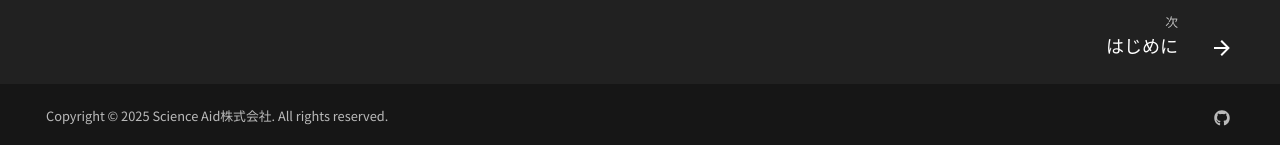
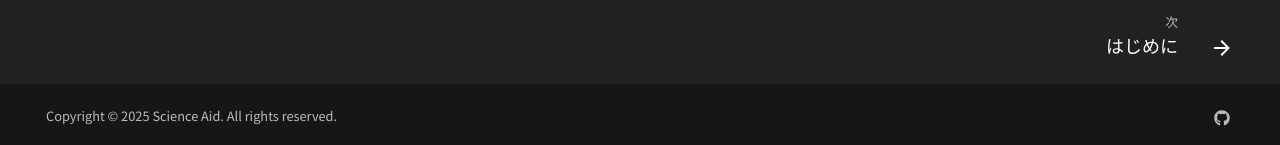
Before and after one commit to fuku-inc/life-science-agent-tutorial, an MkDocs documentation site: the page built from docs/index.md, in a window 1280 px wide and 900 px high, scrolled down 1873 px. Shown: the part 752-897 px from the top of the window. Built offline with MkDocs 1.6.1 and Material for MkDocs 9.7.7, drawn with Linux system fonts in a browser that asks for light colours; comment, search, counter and statistics services are not loaded.

Commit message:
update copyrights

```diff
--- a/mkdocs.yml
+++ b/mkdocs.yml
@@ -125,7 +125,7 @@ extra:
       link: https://github.com/fuku-inc/life-science-agent-tutorial
   generator: false
 
-copyright: Copyright &copy; 2025 Science Aid株式会社. All rights reserved.
+copyright: Copyright &copy; 2025 Science Aid. All rights reserved.
 
 extra_javascript:
   - https://unpkg.com/mermaid@10/dist/mermaid.min.js
```
